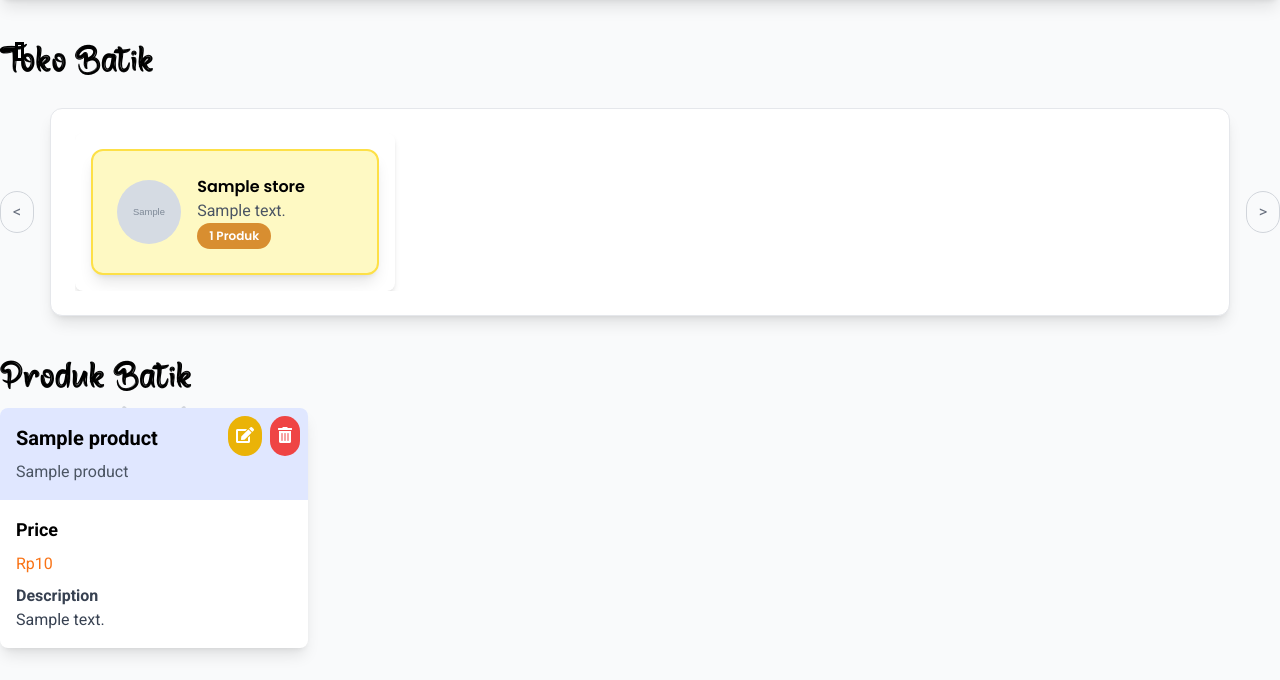
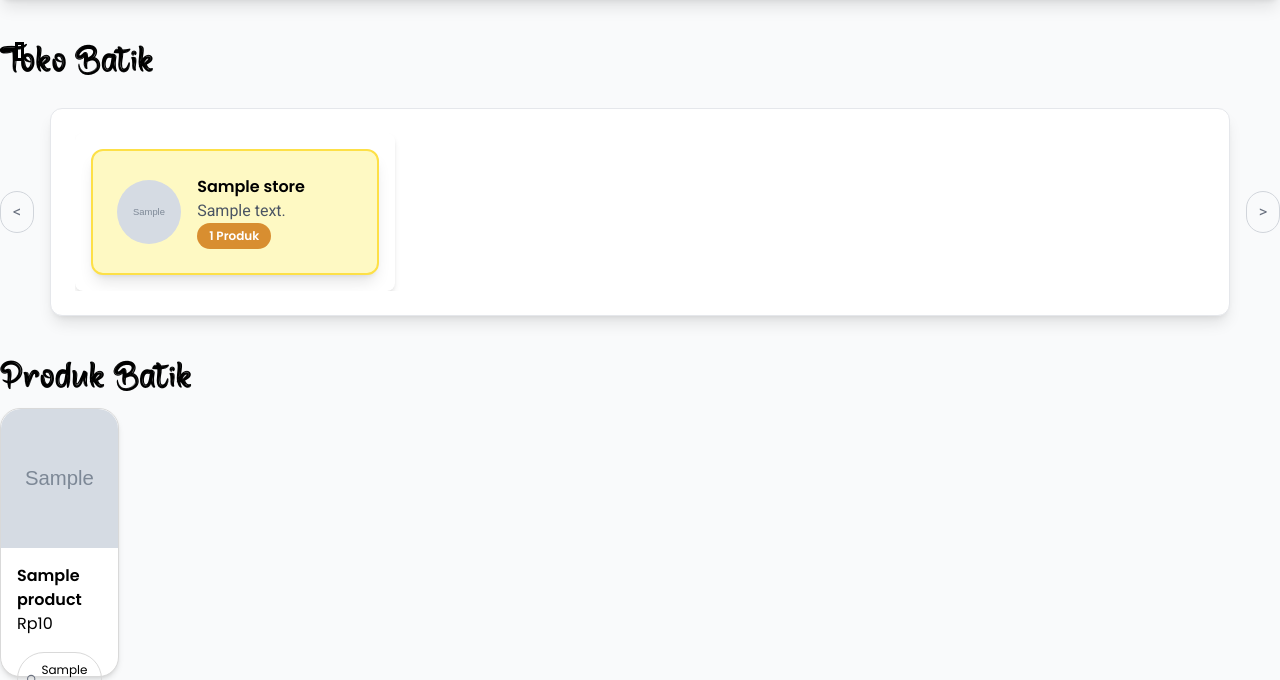
Before and after one commit to PBP-F05/Batikalongan, a Django app: template catalog/templates/catalog/show_catalog.html in a window 1280 px wide. Shown: the part 71-751 px from the top of the page. Run offline with Django 5.2, Linux system fonts and the light colour scheme; the template is opened without the code that fills it: most values are stand-ins (such as "Sample title", 1, 10 or a date in 2020); grey boxes marked "Sample" are stand-in pictures; some libraries are stand-ins or nearby versions; some web fonts are replaced; grey boxes are pictures that could not be loaded.

Commit message:
nambah design catalog lagi 3

```diff
--- a/catalog/templates/catalog/show_catalog.html
+++ b/catalog/templates/catalog/show_catalog.html
@@ -80,47 +80,17 @@
           <div style="width: 100%; color: black; font-size: 40px; font-family: Fabled; font-weight: 400; line-height: 60px; word-wrap: break-word">Produk Batik</div>
           <div class="grid grid-cols-1 md:grid-cols-2 lg:grid-cols-4 gap-4">
             <!-- Loop through products -->
-            {% for product in products %}
-            <div class="relative">
-              <!-- Decorative Lines -->
-              <div class="absolute top-2 left-1/2 transform -translate-x-1/2 flex items-center space-x-2">
-                <div class="w-8 h-1 bg-gray-300 rounded rotate-45"></div>
-                <div class="w-8 h-1 bg-gray-300 rounded -rotate-45"></div>
-              </div>
-
-              <!-- Product Card -->
-              <div
-                class="relative bg-white shadow-lg rounded-lg overflow-hidden hover:shadow-2xl transition duration-300"
-              >
-                <div class="bg-indigo-100 p-4">
-                  <h3 class="font-bold text-xl mb-2">{{ product.name }}</h3>
-                  <p class="text-gray-600">{{ product.store_name }}</p>
+            {% if not products %}
+            <div class="flex flex-col items-center justify-center min-h-[24rem] p-6">
+              <p class="text-center text-gray-600 mt-4">Belum ada produk pada Batikalongan.</p>
+            </div>
+            {% else %}
+                <div id="store-content" class="grid grid-cols-1 sm:grid-cols-3 lg:grid-cols-3 gap-6 space-y-6 w-full">
+                  {% for product in products %}
+                    {% include 'catalog/card_product.html' %}
+                  {% endfor %}
                 </div>
-                <div class="p-4">
-                  <p class="font-semibold text-lg mb-2">Price</p>
-                  <p class="text-orange-500">Rp{{ product.price }}</p>
-                  <p class="text-gray-700 font-semibold mt-2">Description</p>
-                  <p class="text-gray-700">{{ product.description }}</p>
-                </div>
-
-                <!-- Edit/Delete Icons -->
-                <div class="absolute top-2 right-2 space-x-2 flex">
-                  <a
-                    href="{% url 'main:edit_product' product.id %}"
-                    class="bg-yellow-500 hover:bg-yellow-600 text-white rounded-full p-2 transition duration-300"
-                  >
-                    <i class="fas fa-edit"></i>
-                  </a>
-                  <a
-                    href="{% url 'main:delete_product' product.id %}"
-                    class="bg-red-500 hover:bg-red-600 text-white rounded-full p-2 transition duration-300"
-                  >
-                    <i class="fas fa-trash-alt"></i>
-                  </a>
-                </div>
-              </div>
-            </div>
-            {% endfor %}
+              {% endif %}
           </div>
         </section>
         <div id="gallery_entry_cards" class="grid grid-cols-1 sm:grid-cols-2 gap-6"></div>
--- a/catalog/templates/catalog/store_detail.html
+++ b/catalog/templates/catalog/store_detail.html
@@ -66,7 +66,7 @@
 
 
     <!-- Modal -->
-    <div id="productModal" class="fixed inset-0 flex items-center justify-center bg-black bg-opacity-50 hidden px-6 py-4">
+    <div id="productModal" class="fixed inset-0 flex items-center justify-center bg-black bg-opacity-50 hidden px-6 py-4 z-10">
         <div class="bg-white p-8 rounded-lg shadow-lg max-w-md w-full form-style">
             <!-- Title with adjustable font size -->
             <h3 class="text-left font-family-Fabled text-gray-900" style="font-size: 24px; line-height: 32px;">
@@ -182,7 +182,7 @@
 
 
     <!-- Edit Store Modal -->
-    <div id="editStoreModal" class="px-6 py-4 space-y-6 form-style fixed inset-0 border-[#d9d9d9]/90 flex-col justify-start flex items-center justify-center hidden" >
+    <div id="editStoreModal" class="px-6 py-4 space-y-6 form-style fixed inset-0 border-[#d9d9d9]/90 flex-col justify-start flex items-center justify-center hidden z-10" >
         <div class="w-[400px] h-[600px] px-10 py-[52px] rounded-[20px] border border-[#d9d9d9]/90 flex-col justify-start items-center gap-2 bg-white inline-flex">
         <span onclick="closeEditStoreModal()" class="close">&times;</span>
         <h3 class="text-left font-family-Fabled text-gray-900" style="font-size: 24px; line-height: 32px;">
```
